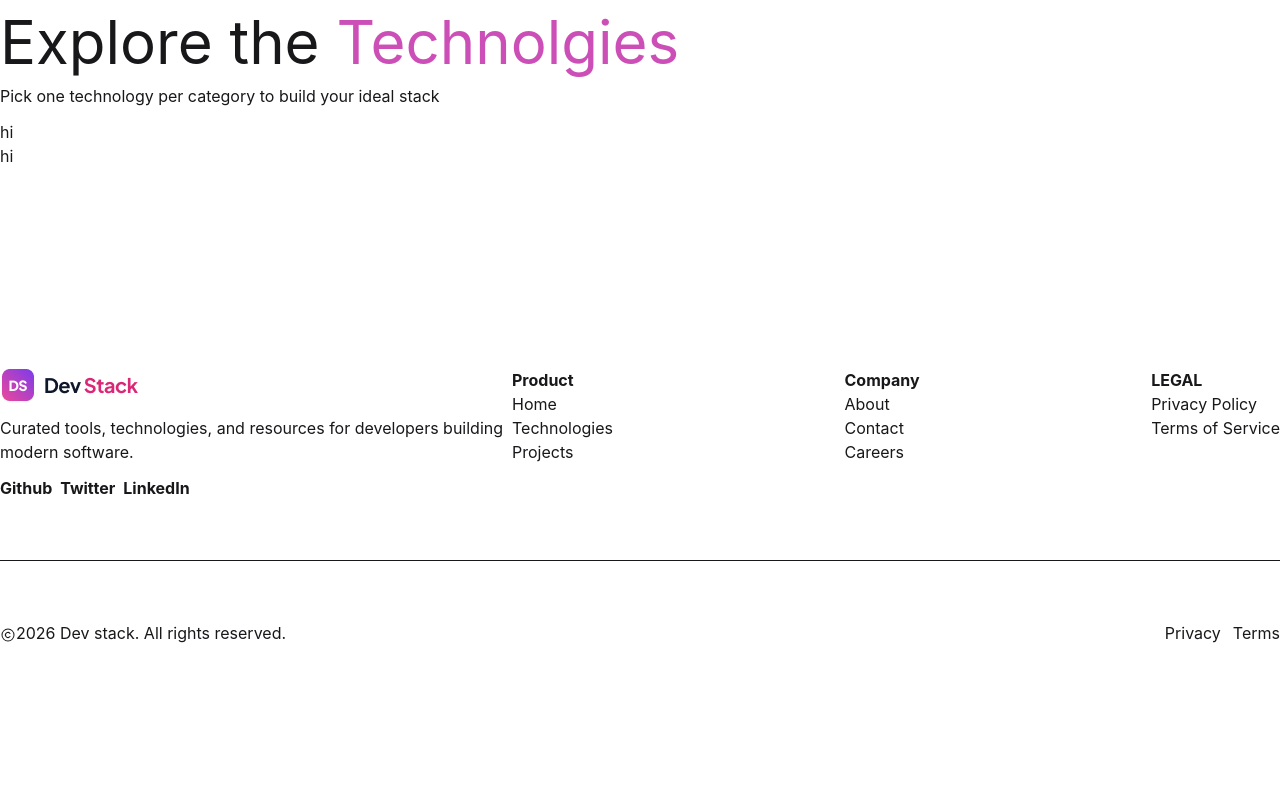
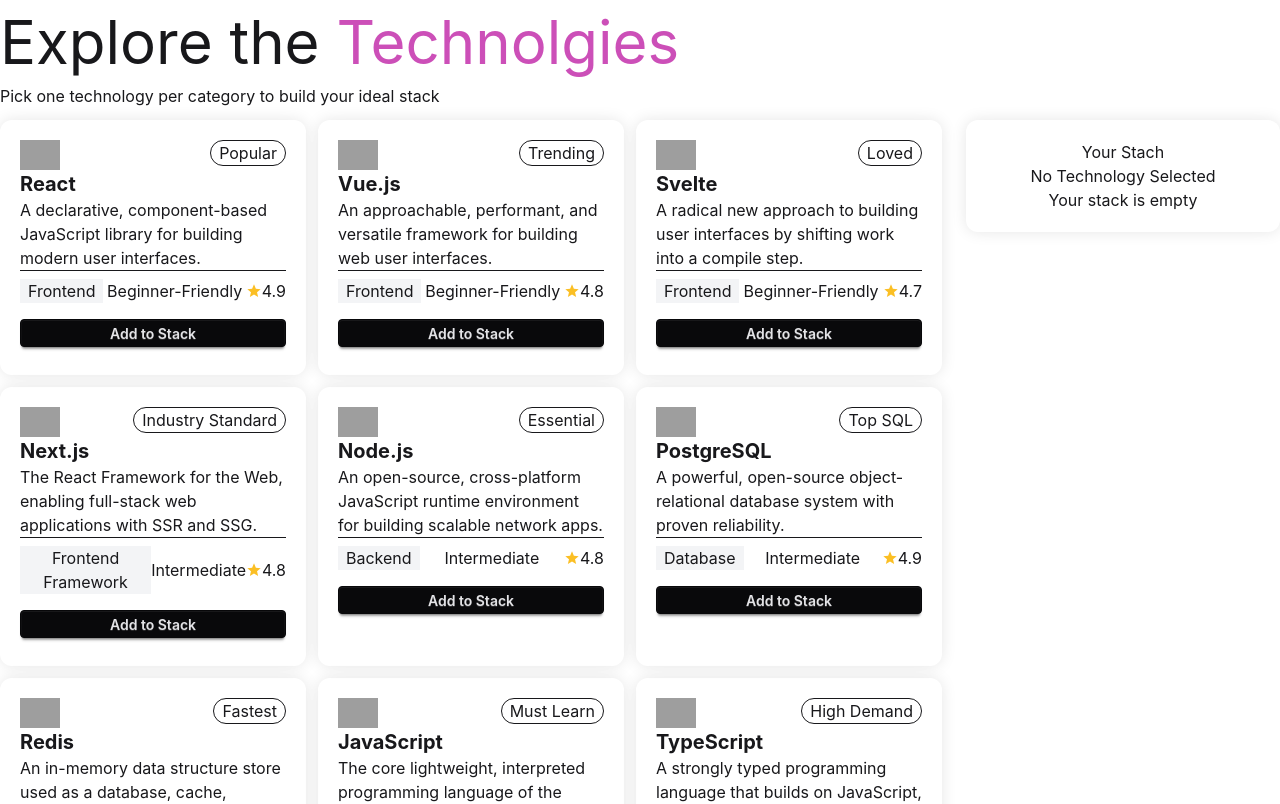
Before and after one commit to emon-mehedi/B14-A05-DevStack, a React (Vite) app: page / in a window 1280 px wide. Shown: the part 680-1484 px from the top of the page. Built offline with nearby package versions, Linux system fonts and the light colour scheme; grey boxes are pictures that could not be loaded.

Commit message:
Technology card adding to stack showing in console

```diff
--- a/src/App.tsx
+++ b/src/App.tsx
@@ -15,7 +15,7 @@
   const [techListPromise]=useState(technologyList());
 
   return (
-    <div className="mb-100">
+    <div>
       <Nav/>
       <Hero/>
       <Suspense fallback={<p>Loading...</p>}>
--- a/src/components/AllTypes.ts
+++ b/src/components/AllTypes.ts
@@ -13,3 +13,9 @@
 export interface ITechnologiesProps{
   promise:Promise<ITechType[]>
 }
+
+
+export interface ITechProps{
+  tech:ITechType
+  handleStack:(tech:ITechType)=>void
+}
--- a/src/components/Footer.tsx
+++ b/src/components/Footer.tsx
@@ -41,7 +41,7 @@
         </div>
       </div>
       <hr />
-      <div className="flex flex-row justify-between items-center mt-15">
+      <div className="flex flex-row justify-between items-center my-15">
         <p><PiCopyright className="inline"/>2026 Dev stack. All rights reserved.</p>
         <p><span className="mr-3">Privacy</span><span>Terms</span></p>
       </div>
--- /dev/null
+++ b/src/components/Tech.tsx
@@ -0,0 +1,26 @@
+import { MdOutlineStar } from "react-icons/md";
+import type { ITechProps, ITechType } from "./AllTypes";
+
+
+
+export function Tech({tech, handleStack}:ITechProps){
+  return(
+    <div className="shadow-[0_0_15px_rgba(0,0,0,0.1)] p-5 rounded-xl relative">
+      <div>
+        <img className="w-10" src={tech.icon} alt="icon" />
+        <h3 className="text-xl font-bold">{tech.name}</h3>
+        <p>{tech.description}</p>
+      </div>
+      <hr />
+      <div>
+        <div className="flex flex-row justify-between items-center mt-2 mb-4">
+          <button className="bg-gray-100 px-2">{tech.category}</button>
+          <p>{tech.difficulty}</p>
+          <div className="flex flex-row items-center"><MdOutlineStar color="#fbbf24"/>{tech.rating}</div>
+        </div>
+        <button className="btn btn-neutral h-7 w-full mb-2" onClick={()=>handleStack(tech)}>Add to Stack</button>
+      </div>
+      <button className="absolute right-5 top-5 border rounded-full px-2 text-[]">{tech.badge}</button>
+    </div>
+  )
+}
--- a/src/components/Technologies.tsx
+++ b/src/components/Technologies.tsx
@@ -1,21 +1,45 @@
-import { use} from "react";
-import type { ITechnologiesProps } from "./AllTypes";
-
+import { use, useState} from "react";
+import type { ITechnologiesProps, ITechType } from "./AllTypes";
+import { Tech } from "./Tech";
+import toast, { Toaster } from "react-hot-toast";
 
 export function Technologies({promise}:ITechnologiesProps){
 
+const [stack, setStack]=useState<ITechType[]>([]);
+
+const handleStack=(tech:ITechType):void=>{
+  const exists=stack.find(each=>each===tech);
+  if(exists){
+    toast.error("Technology already added");
+    return
+  } else {
+    const newStack=[...stack, tech];
+    setStack(newStack);
+    toast.success("Added to stack")
+  }
+}
+
   const techList=use(promise);
-  console.log(techList);
+  console.log(stack);
   return(
     <div className="container mx-auto mb-50">
+      <Toaster position="top-right"/>
       <h1 className="text-6xl mb-3">Explore the <span className=" text-[#cc4fb8]">Technolgies</span></h1>
       <p className="mb-3">Pick one technology per category to build your ideal stack</p>
-      <div>
-        <div>
-          hi
+      <div className="flex flex-row gap-6">
+        <div className="grid grid-cols-3 gap-3 flex-3">
+          {
+            techList.map(tech=><Tech key={tech.id} tech={tech} handleStack={handleStack}/>)
+          }
         </div>
-        <div>
-          hi
+        <div className="flex-1">
+          <div className="flex flex-col items-center shadow-[0_0_15px_rgba(0,0,0,0.1)] p-5 rounded-xl">
+            <h3>Your Stach</h3>
+            <p>No Technology Selected</p>
+            <div>
+              <p>Your stack is empty</p>
+            </div>
+          </div>
         </div>
       </div>
     </div>
```
